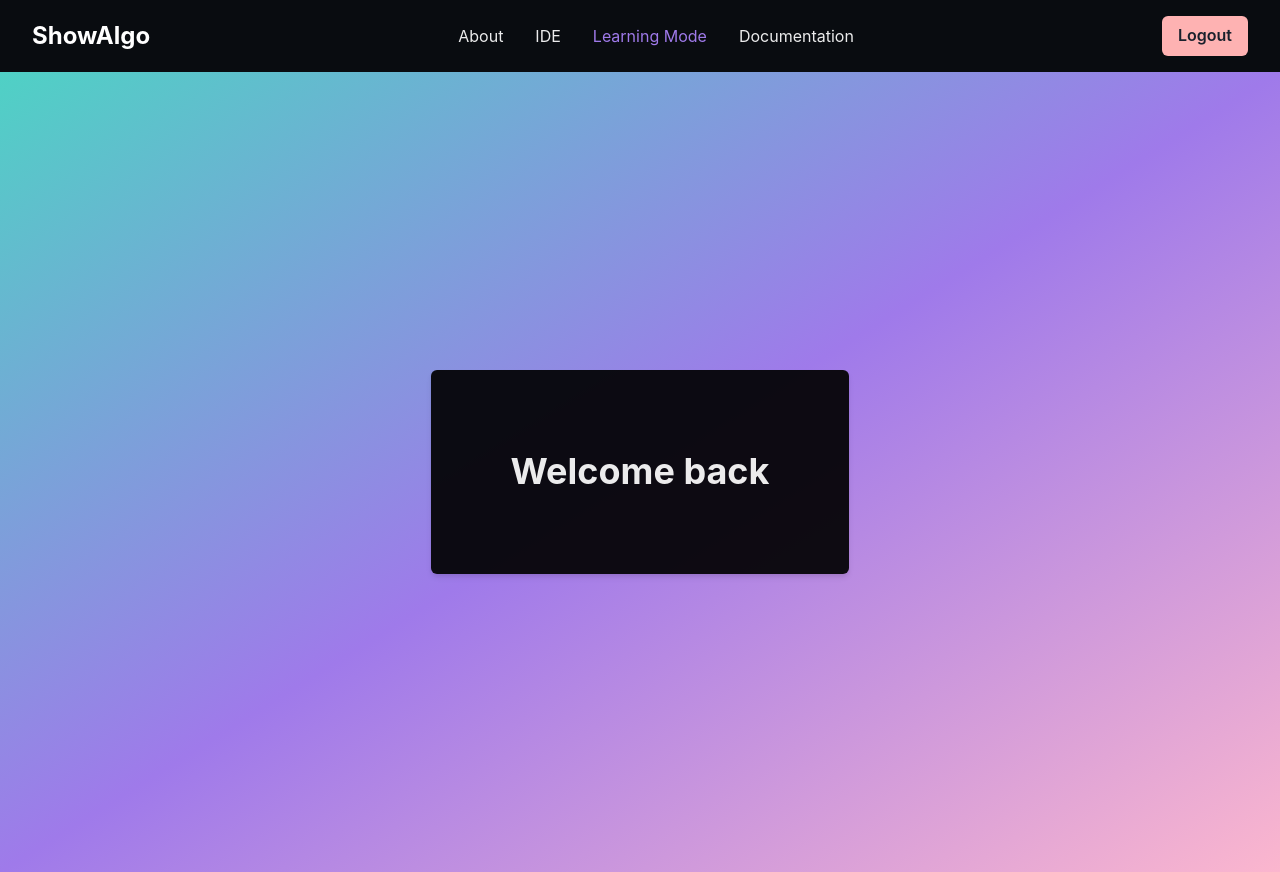
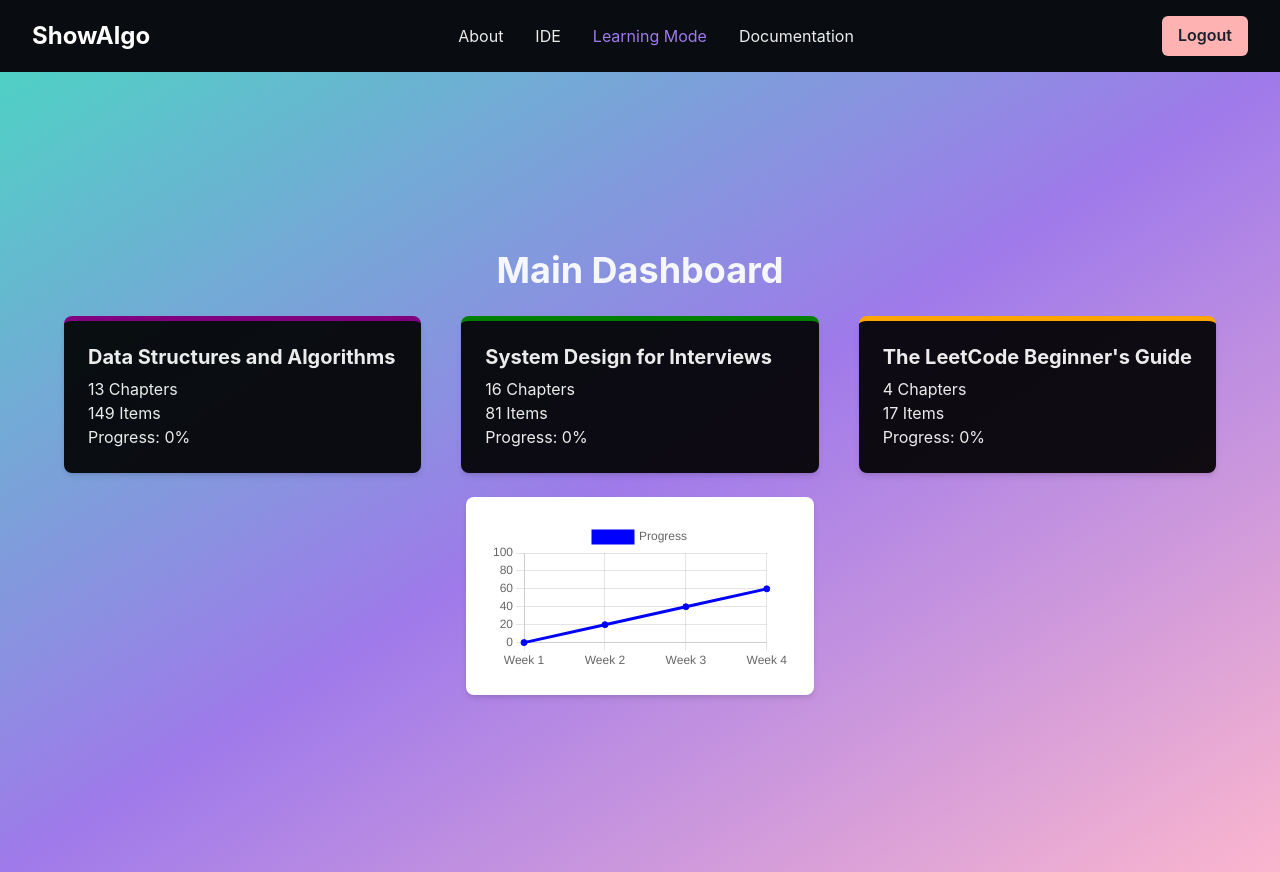
Before and after one commit to TaahirSuleman/ShowAlgo, a React (Vite) app in the folder frontend/: page /learning-mode in a window 1280 px wide. Built offline with nearby package versions, Linux system fonts and the light colour scheme; no server answers.

Commit message:
Added basic cards + chart

```diff
--- a/frontend/package.json
+++ b/frontend/package.json
@@ -15,9 +15,11 @@
     "@emotion/react": "^11.11.4",
     "@emotion/styled": "^11.11.5",
     "axios": "^1.7.2",
+    "chart.js": "^4.4.3",
     "framer-motion": "^11.2.12",
     "project-root": "file:..",
     "react": "^18.2.0",
+    "react-chartjs-2": "^5.2.0",
     "react-dom": "^18.2.0",
     "react-icons": "^5.2.1",
     "react-router-dom": "^6.24.0"
--- /dev/null
+++ b/frontend/src/components/Card.jsx
@@ -0,0 +1,21 @@
+import React from 'react';
+import { Box, Text, Heading } from '@chakra-ui/react';
+
+const Card = ({ course }) => {
+  return (
+    <Box
+      bg="blackAlpha.900"
+      borderRadius="lg"
+      p={6}
+      boxShadow="md"
+      borderTop={`5px solid ${course.color}`}
+    >
+      <Heading size="md" mb={2}>{course.title}</Heading>
+      <Text>{course.chapters} Chapters</Text>
+      <Text>{course.items} Items</Text>
+      <Text>Progress: {course.progress}%</Text>
+    </Box>
+  );
+};
+
+export default Card;
--- /dev/null
+++ b/frontend/src/components/ProgressChart.jsx
@@ -0,0 +1,43 @@
+import React from 'react';
+import { Line } from 'react-chartjs-2';
+import { Chart as ChartJS, CategoryScale, LinearScale, PointElement, LineElement, Title, Tooltip, Legend } from 'chart.js';
+import { Box } from '@chakra-ui/react';
+
+// Register the necessary components
+ChartJS.register(CategoryScale, LinearScale, PointElement, LineElement, Title, Tooltip, Legend);
+
+const ProgressChart = () => {
+  const data = {
+    labels: ['Week 1', 'Week 2', 'Week 3', 'Week 4'],
+    datasets: [
+      {
+        label: 'Progress',
+        data: [0, 20, 40, 60, 80, 100],
+        fill: false,
+        backgroundColor: 'blue',
+        borderColor: 'blue',
+      },
+    ],
+  };
+
+  const options = {
+    responsive: true,
+    scales: {
+      x: {
+        beginAtZero: true,
+      },
+      y: {
+        beginAtZero: true,
+        max: 100,
+      },
+    },
+  };
+
+  return (
+    <Box>
+      <Line data={data} options={options} />
+    </Box>
+  );
+};
+
+export default ProgressChart;
--- a/frontend/src/pages/LearningMode.jsx
+++ b/frontend/src/pages/LearningMode.jsx
@@ -1,7 +1,19 @@
-import { Center, Heading, Stack } from '@chakra-ui/react'
-import React, { useEffect, useState } from 'react'
-import NavBar from '../components/NavBar'
-import { useNavigate } from 'react-router-dom';
+import {
+  Box,
+  Center,
+  Heading,
+  Progress,
+  Select,
+  SimpleGrid,
+  Stack,
+  Text,
+} from "@chakra-ui/react";
+import React, { useEffect, useState } from "react";
+import NavBar from "../components/NavBar";
+import Card from "../components/Card";
+import { useNavigate } from "react-router-dom";
+import ProgressChart from "../components/ProgressChart";
+
 
 function LearningMode() {
   const navigate = useNavigate();
@@ -16,21 +28,76 @@ function LearningMode() {
     }
   }, []); // Empty dependency array means this runs once on mount
 
+  const courses = [
+    {
+      title: "Data Structures and Algorithms",
+      chapters: 13,
+      items: 149,
+      progress: 0,
+      color: "purple",
+    },
+    {
+      title: "System Design for Interviews",
+      chapters: 16,
+      items: 81,
+      progress: 0,
+      color: "green",
+    },
+    {
+      title: "The LeetCode Beginner's Guide",
+      chapters: 4,
+      items: 17,
+      progress: 0,
+      color: "orange",
+    },
+  ];
+
   return (
     <div>
-      <NavBar/>
+      <NavBar />
       <Center
         h="100vh"
         bgGradient="linear(to-br, teal.300, purple.400, pink.200)"
         flexDirection="column"
       >
-        <Stack boxShadow="md" bg="blackAlpha.900" p="20" rounded="md">
+        {/* <Stack boxShadow="md" bg="blackAlpha.900" p="20" rounded="md">
           <Heading>Welcome back</Heading>
           {user && <Heading as="h3">Hi {user.username}!</Heading>}
-        </Stack>
+        </Stack> */}
+
+        {/* <Stack spacing={4} maxW="600px" w="full" align="center">
+          <Card boxShadow="md" p="6" rounded="md" bg="blackAlpha.900">
+            <Heading size="md">Your Progress</Heading>
+            <Text>75% completed</Text>
+              <Progress value={75} size="sm" colorScheme="green" mt="4" />
+          </Card>
+
+          <Card boxShadow="md" p="6" rounded="md" bg="blackAlpha.900">
+            <Heading size="md">Levels Completed</Heading>
+            <Text>5 out of 10</Text>
+          </Card>
+
+          <Card boxShadow="md" p="6" rounded="md" bg="blackAlpha.900">
+            <Heading size="md">Select Level</Heading>
+            <Select placeholder="Select level" mt="4">
+              <option value="level1">Level 1</option>
+              <option value="level2">Level 2</option>
+              <option value="level3">Level 3</option>
+            </Select>
+          </Card>
+        </Stack> */}
+          <Heading mb={6}>Main Dashboard</Heading>
+          <SimpleGrid columns={{ sm: 1, md: 3 }} spacing={10} mb={6}>
+            {courses.map((course, index) => (
+              <Card key={index} course={course} />
+            ))}
+          </SimpleGrid>
+          <Box bg="white" borderRadius="lg" p={6} boxShadow="md">
+            <ProgressChart />
+          </Box>
       </Center>
     </div>
   );
 }
 
-export default LearningMode
+export default LearningMode;
```
Also changed, not shown: 1 other file (tests, documents, lock files or other folders).
